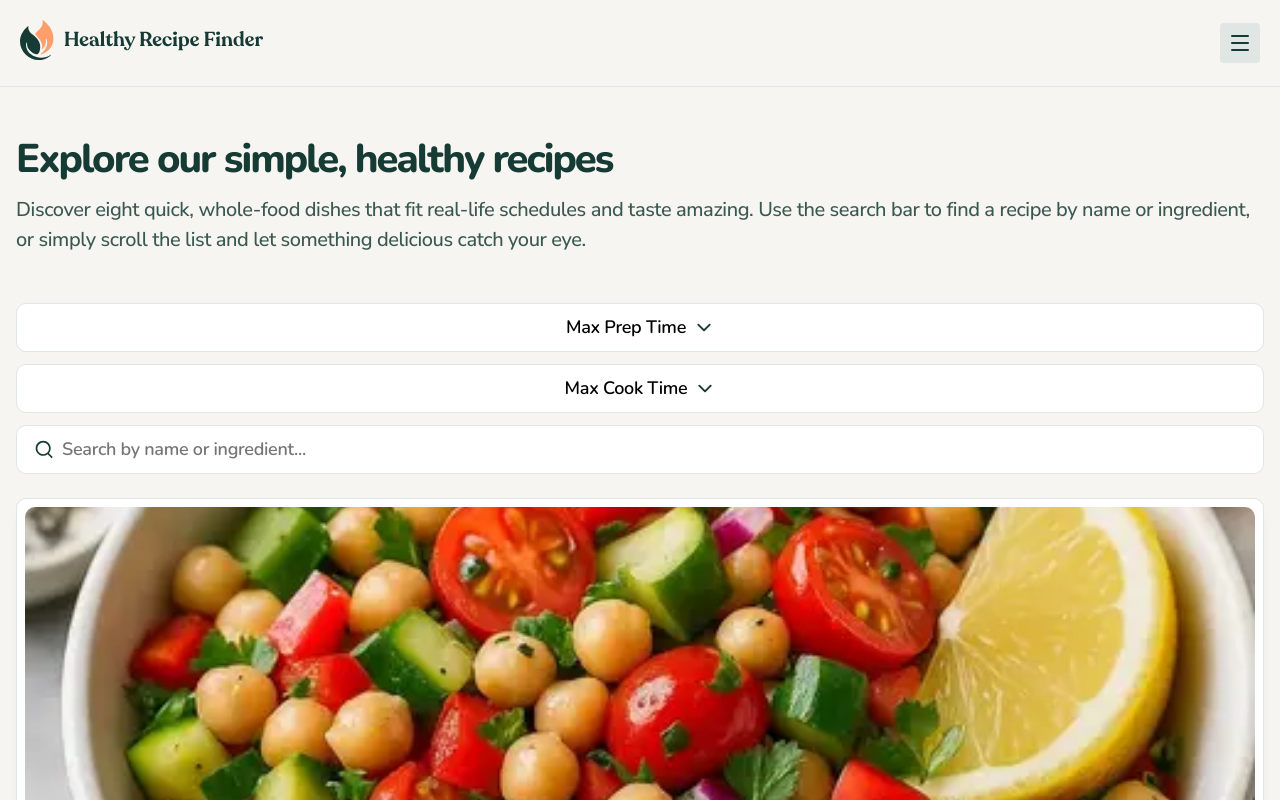
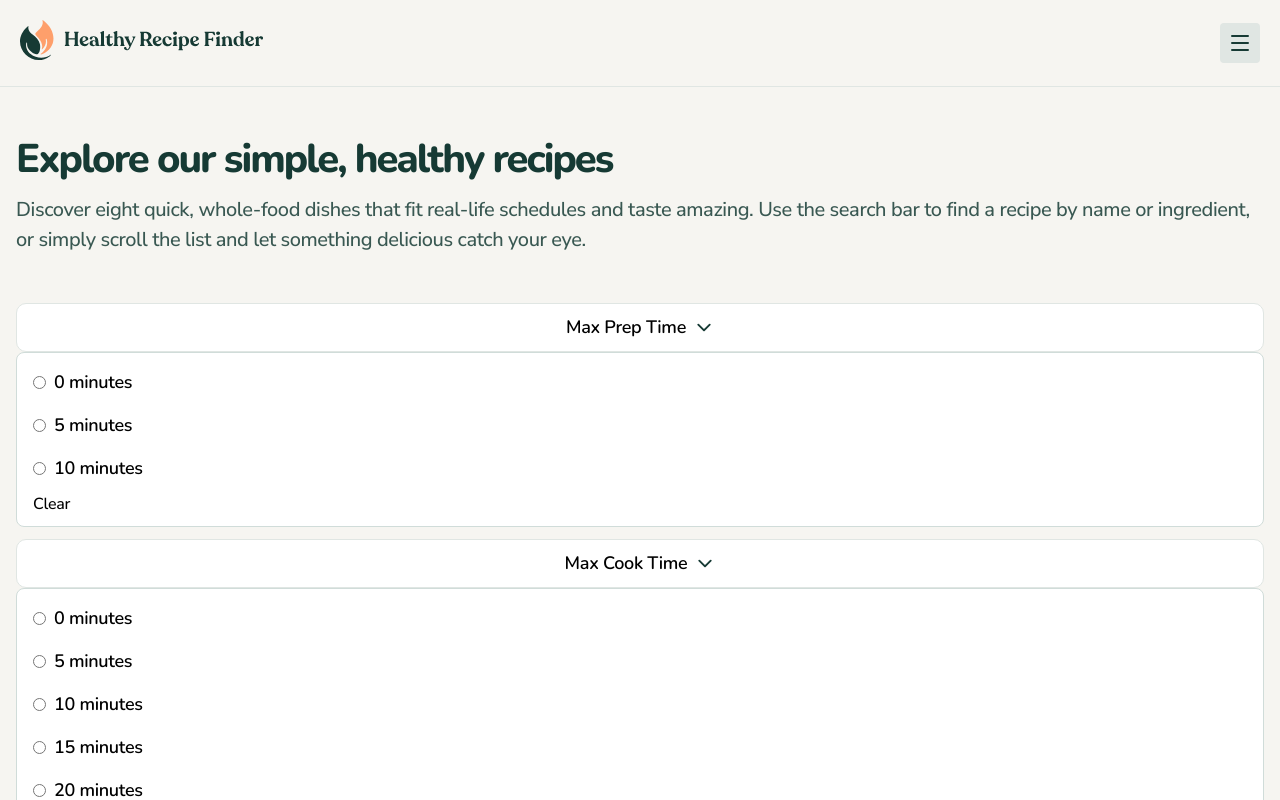
Before and after one commit to niiquash/recipe-finder, a React (Vite) app: page /recipes in a window 1280 px wide. Shown: the top 800 px of the page. Built offline with nearby package versions, Linux system fonts and the light colour scheme.

Commit message:
- Create layout for recipe yield options

```diff
--- a/src/pages/recipes-page/RecipePage.css
+++ b/src/pages/recipes-page/RecipePage.css
@@ -44,17 +44,6 @@
   gap: 12px;
 }
 
-.yield-selections {
-  width: 100%;
-  display: flex;
-  flex-direction: column;
-  gap: 12px;
-}
-
-.prep-time-container,
-.cook-time-container {
-}
-
 .prep-time-button,
 .cook-time-button {
   border: 1px solid #e0e6e3;
@@ -82,6 +71,60 @@
   border: 1px solid #163a34;
 }
 
+.yield-selections {
+  width: 100%;
+  display: flex;
+  flex-direction: column;
+  gap: 12px;
+}
+
+.prep-time-container,
+.cook-time-container {
+  position: relative;
+}
+
+.prep-time-options-and-reset-button,
+.cook-time-options-and-reset-button {
+  /* position: absolute; */
+  top: 100%;
+  left: 0;
+
+  width: 100%;
+  padding: 8px;
+  background-color: white;
+  border: 1px solid #d0dcd9;
+  border-radius: 8px;
+}
+
+.prep-time-option,
+.cook-time-option {
+  display: flex;
+  gap: 8px;
+  padding: 8px;
+  font-size: 18px;
+  font-weight: 600;
+  line-height: 150%;
+  letter-spacing: -0.3px;
+}
+
+.prep-time-reset-button,
+.cook-time-reset-button {
+  border: none;
+  background-color: transparent;
+  width: 100%;
+  text-align: left;
+  padding: 2px 8px;
+  font-family: "Nunito Sans", sans-serif;
+  font-size: 16px;
+  font-weight: 500;
+  line-height: 150%;
+  letter-spacing: -0.3px;
+  cursor: pointer;
+}
+
+/************************
+* Search bar
+************************/
 .search-bar {
   width: 100%;
   position: relative;
--- a/src/pages/recipes-page/RecipesPage.jsx
+++ b/src/pages/recipes-page/RecipesPage.jsx
@@ -23,12 +23,58 @@ const RecipesPage = () => {
                 Max Prep Time{" "}
                 <img src={ChevronDown} alt="Upside down carat symbol." />
               </button>
+              <div className="prep-time-options-and-reset-button">
+                <div className="prep-time-options">
+                  <div className="prep-time-option">
+                    <input type="radio" name="prep-time" id="0-minutes" />
+                    <label htmlFor="0-minutes">0 minutes</label>
+                  </div>
+                  <div className="prep-time-option">
+                    <input type="radio" name="prep-time" id="5-minutes" />
+                    <label htmlFor="5-minutes">5 minutes</label>
+                  </div>
+                  <div className="prep-time-option">
+                    <input type="radio" name="prep-time" id="10-minutes" />
+                    <label htmlFor="10-minutes">10 minutes</label>
+                  </div>
+                </div>
+                <button className="prep-time-reset-button" type="reset">
+                  Clear
+                </button>
+              </div>
             </div>
             <div className="cook-time-container">
               <button className="cook-time-button">
                 Max Cook Time{" "}
                 <img src={ChevronDown} alt="Upside down carat symbol." />
               </button>
+              <div className="cook-time-options-and-reset-button">
+                <div className="cook-time-options">
+                  <div className="cook-time-option">
+                    <input type="radio" name="cook-time" id="0-minutes" />
+                    <label htmlFor="0-minutes">0 minutes</label>
+                  </div>
+                  <div className="cook-time-option">
+                    <input type="radio" name="cook-time" id="5-minutes" />
+                    <label htmlFor="5-minutes">5 minutes</label>
+                  </div>
+                  <div className="cook-time-option">
+                    <input type="radio" name="cook-time" id="10-minutes" />
+                    <label htmlFor="10-minutes">10 minutes</label>
+                  </div>
+                  <div className="cook-time-option">
+                    <input type="radio" name="cook-time" id="15-minutes" />
+                    <label htmlFor="15-minutes">15 minutes</label>
+                  </div>
+                  <div className="cook-time-option">
+                    <input type="radio" name="cook-time" id="20-minutes" />
+                    <label htmlFor="20-minutes">20 minutes</label>
+                  </div>
+                </div>
+                <button className="cook-time-reset-button" type="reset">
+                  Clear
+                </button>
+              </div>
             </div>
           </div>
           <div className="search-bar">
```
